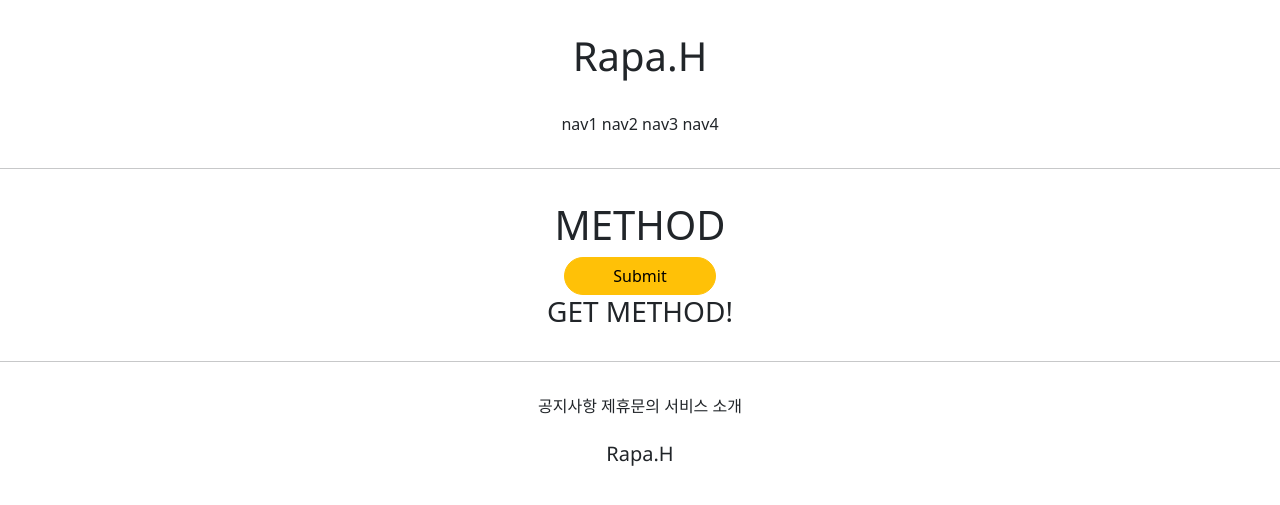
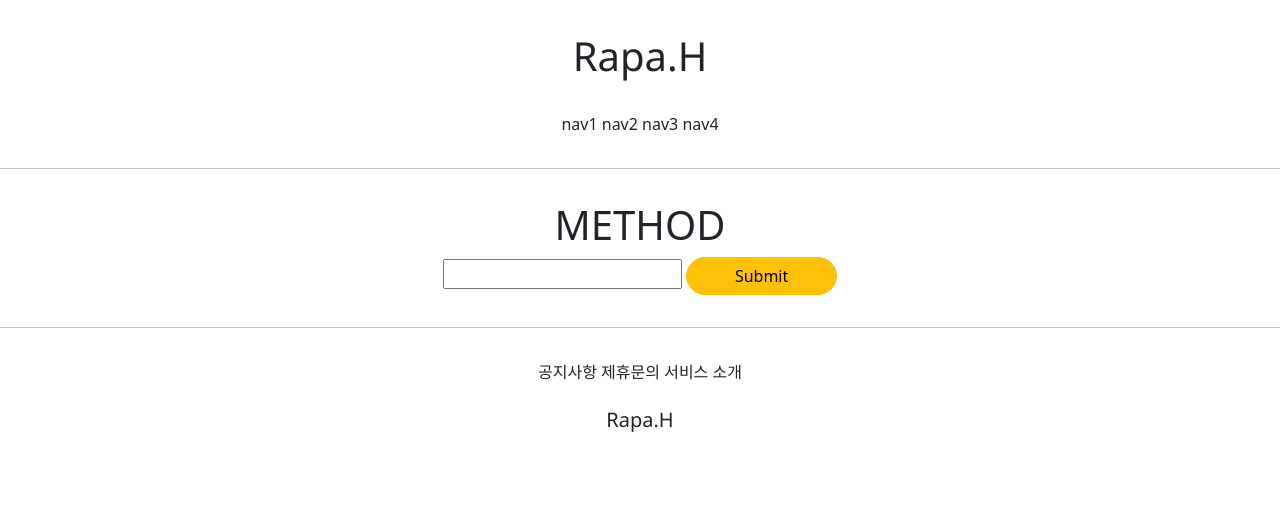
Before and after one commit to amuse777/gis_2ban_Hong, a Django app: page /account/hello_world/ in a window 1280 px wide. Shown: the top 505 px of the page. Run offline with Django 3.2, Linux system fonts and the light colour scheme.

Commit message:
7/8 Migration, db - 1

```diff
--- a/accountapp/templates/accountapp/hello_world.html
+++ b/accountapp/templates/accountapp/hello_world.html
@@ -2,15 +2,17 @@
 
 {% block content %}
 
-    <div  style='margin: 2rem; text-align: center'>
+    <div style='margin: 2rem; text-align: center'>
         <h1>METHOD</h1>
 
-        <form action="/accounts/Hello_world/" method="post">
+
+        <form action="/account/hello_world/" method="post">
             {% csrf_token %}
+            <input type="text" name="input">
             <input type="submit" class="btn btn-warning rounded-pill px-5">
         </form>
 
-        <h3>{{ text }}</h3>
+        <h3>{{ new_data.text }}</h3>
     </div>
 
 
--- a/accountapp/views.py
+++ b/accountapp/views.py
@@ -2,11 +2,20 @@ from django.http import HttpResponse
 from django.shortcuts import render
 
 # Create your views here.
+from accountapp.models import HelloWorld
+
 
 def Hello_world(request):
     if request.method == 'POST':
+
+        temp = request.POST.get('input')
+
+        new_data = HelloWorld()
+        new_data.text = temp
+        new_data.save()
+
         return render(request, 'accountapp/hello_world.html',
-                      context={'text':'POST METHOD!'})
+                      context={'new_data': new_data})
     else:
         return render(request, 'accountapp/hello_world.html',
                       context={'text':'GET METHOD!'})
--- a/templates/head.html
+++ b/templates/head.html
@@ -13,6 +13,7 @@
     <link rel="preconnect" href="https://fonts.googleapis.com">
     <link rel="preconnect" href="https://fonts.gstatic.com" crossorigin>
     <link href="https://fonts.googleapis.com/css2?family=Montserrat&family=Noto+Sans:wght@400;700&display=swap" rel="stylesheet">
+    <link rel="preconnect" href="https://fonts.gstatic.com" crossorigin>
 
     {# Default CSS LINK #}
     <link rel="stylesheet" type="text/css" href="{% static 'base.css' %}">
```
